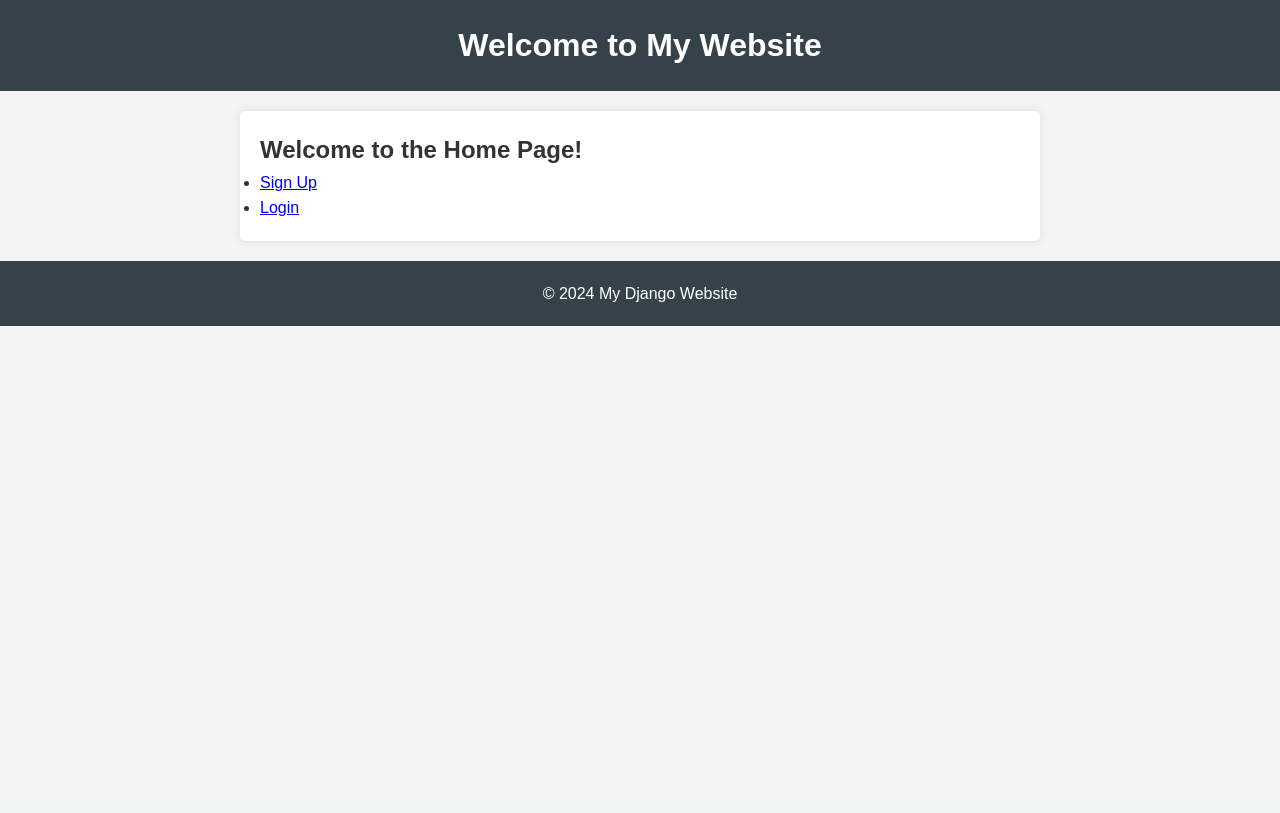
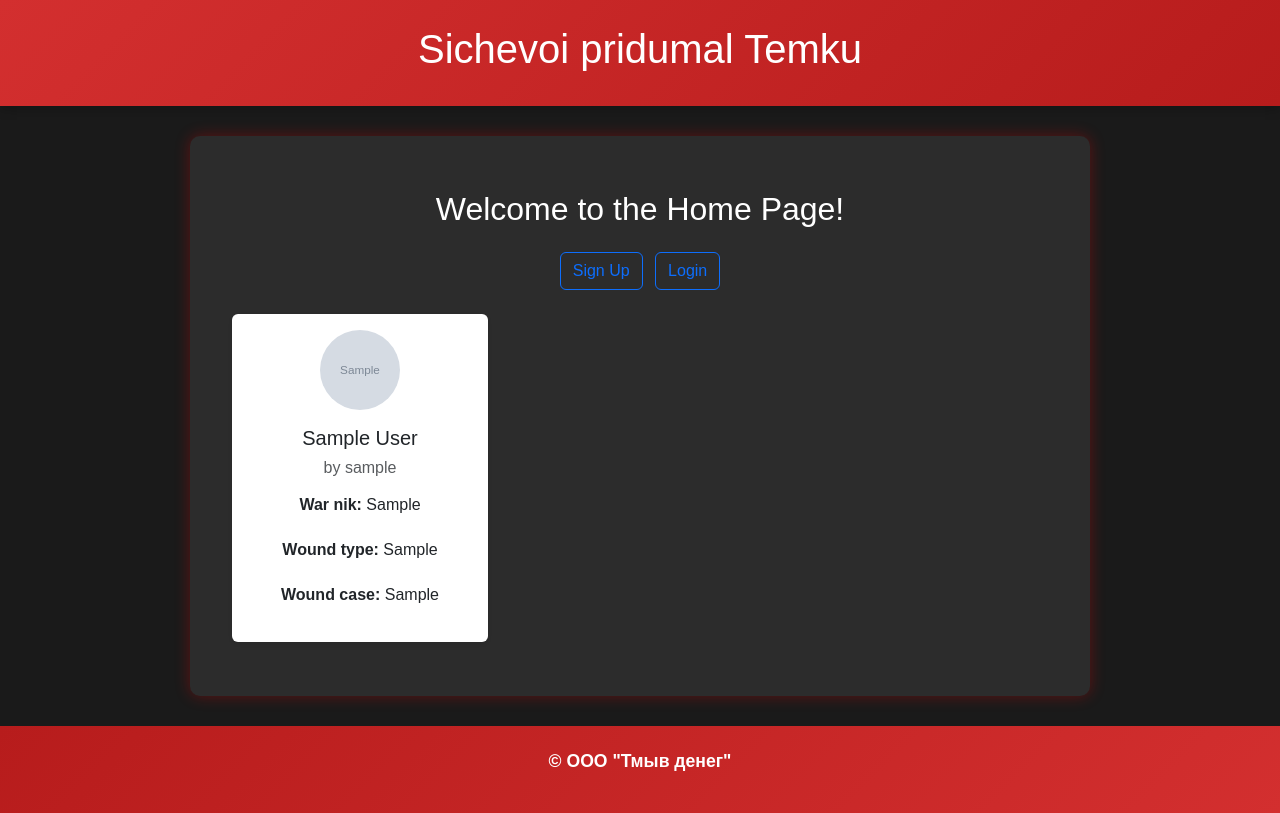
Before and after one commit to Mykyta-Harashchenko/Online_Courses_Platform, a Django app: template online_courses/app_auth/templates/app_auth/index.html in a window 1280 px wide. Before the commit the page ends 326 px from the top, so only its background shows below. Run offline with Django 5.2, Linux system fonts and the light colour scheme; the template is opened without the code that fills it: most values are stand-ins (such as "Sample title", 1, 10 or a date in 2020); grey boxes marked "Sample" are stand-in pictures.

Commit message:
Added styles, pagination

```diff
--- a/online_courses/app_auth/static/app_auth/style.css
+++ b/online_courses/app_auth/static/app_auth/style.css
@@ -1,32 +1,36 @@
-/* style.css */
 
-/* Сброс стилей для нормализации отображения */
+/* Сброс стандартных стилей */
 * {
     margin: 0;
     padding: 0;
     box-sizing: border-box;
 }
 
-/* Основные стили для body */
+/* Основные стили */
 body {
-    font-family: Arial, sans-serif;
-    line-height: 1.6;
-    background-color: #f4f4f4;
-    color: #333;
-}
-
-/* Стили для шапки */
-header {
-    background: #35424a;
-    color: #ffffff;
-    padding: 20px 0;
+    font-family: 'Poppins', Arial, sans-serif;
+    line-height: 1.8;
+    background-color: #1a1a1a;
+    color: #fff;
     text-align: center;
 }
 
-/* Стили для навигационного меню */
+/* Шапка сайта */
+header {
+    background: linear-gradient(135deg, #d32f2f, #b71c1c);
+    color: #ffffff;
+    padding: 25px 0;
+    text-align: center;
+    font-size: 1.8rem;
+    font-weight: bold;
+    box-shadow: 0 4px 10px rgba(0, 0, 0, 0.2);
+}
+
+/* Навигация */
 nav ul {
     list-style: none;
     padding: 0;
+    margin-top: 10px;
 }
 
 nav ul li {
@@ -38,43 +42,65 @@ nav ul li a {
     color: #ffffff;
     text-decoration: none;
     font-weight: bold;
+    font-size: 1.2rem;
+    transition: color 0.3s ease;
 }
 
 nav ul li a:hover {
+    color: #ffccbc;
     text-decoration: underline;
 }
 
-/* Стили для основного контента */
+/* Основной контент */
 main {
-    padding: 20px;
-    max-width: 800px;
-    margin: 20px auto;
-    background: #ffffff;
-    border-radius: 5px;
-    box-shadow: 0 0 10px rgba(0, 0, 0, 0.1);
+    padding: 30px;
+    max-width: 900px;
+    margin: 30px auto;
+    background: #2c2c2c;
+    border-radius: 10px;
+    box-shadow: 0 0 15px rgba(255, 0, 0, 0.3);
 }
 
-/* Стили для футера */
+/* Подвал */
 footer {
     text-align: center;
     padding: 20px 0;
-    background: #35424a;
+    background: linear-gradient(135deg, #b71c1c, #d32f2f);
     color: #ffffff;
     position: relative;
     bottom: 0;
     width: 100%;
+    font-size: 1.1rem;
+    font-weight: bold;
 }
 
-/* Стили для кнопок */
+/* Кнопки */
 button {
-    background: #35424a;
+    background: #d32f2f;
     color: #ffffff;
     border: none;
-    padding: 10px 15px;
+    padding: 12px 20px;
     cursor: pointer;
-    border-radius: 5px;
+    border-radius: 8px;
+    font-size: 1.1rem;
+    font-weight: bold;
+    transition: background 0.3s ease, transform 0.2s ease;
 }
 
 button:hover {
-    background: #4a606e;
+    background: #ff5252;
+    transform: scale(1.05);
 }
+
+/* Адаптивность */
+@media (max-width: 768px) {
+    main {
+        padding: 20px;
+        width: 90%;
+    }
+
+    nav ul li {
+        display: block;
+        margin: 10px 0;
+    }
+}
--- a/online_courses/app_auth/templates/app_auth/base.html
+++ b/online_courses/app_auth/templates/app_auth/base.html
@@ -3,14 +3,16 @@
 <head>
     <meta charset="UTF-8">
     <meta name="viewport" content="width=device-width, initial-scale=1.0">
-    <title>{% block title %}My Django Website{% endblock %}</title>
+    <link href="https://cdn.jsdelivr.net/npm/bootstrap@5.3.3/dist/css/bootstrap.min.css" rel="stylesheet"
+          integrity="sha384-QWTKZyjpPEjISv5WaRU9OFeRpok6YctnYmDr5pNlyT2bRjXh0JMhjY6hW+ALEwIH" crossorigin="anonymous">
+    <title>My Django Website</title>
     {% load static %}
     <link rel="stylesheet" href="{% static 'app_auth/style.css' %}">
 </head>
 <body>
     <!-- Header -->
     <header>
-        <h1>Welcome to My Website</h1>
+        <h1>Sichevoi pridumal Temku</h1>
     </header>
 
     <!-- Main content block that other templates can extend -->
@@ -22,7 +24,7 @@
 
     <!-- Footer -->
     <footer>
-        <p>&copy; 2024 My Django Website</p>
+        <p>&copy; ООО "Тмыв денег"</p>
     </footer>
 
 </body>
--- a/online_courses/app_auth/templates/app_auth/index.html
+++ b/online_courses/app_auth/templates/app_auth/index.html
@@ -3,34 +3,80 @@
 {% block title %}Home - My Django Website{% endblock %}
 
 {% block content %}
-    <div>
-        <h2>Welcome to the Home Page!</h2>
+    <div class="container">
+        <h2 class="text-center my-4">Welcome to the Home Page!</h2>
 
-        <!-- Проверяем, аутентифицирован ли пользователь -->
         {% if user.is_authenticated %}
-            <p>Hello, {{ user.username }}!</p>
-            <form method="POST" action="{% url 'app_auth:logout' %}">
-                {% csrf_token %}
-                <button type="submit">Logout</button>
-            </form>
-            <form method="POST" action="{% url 'app_auth:profile' %}">
-                {% csrf_token %}
-                <button type="submit">Profile</button>
-            </form>
-            <form method="POST" action="{% url 'warrior:add_warrior' %}">
-                {% csrf_token %}
-                <button type="submit">Add Warrior</button>
-            </form>
+            <div class="d-flex justify-content-between align-items-center mb-4">
+                <p class="mb-0">Hello, <strong>{{ user.username }}</strong>!</p>
+                <div>
+                    <form method="POST" action="{% url 'app_auth:logout' %}" class="d-inline">
+                        {% csrf_token %}
+                        <button type="submit" class="btn btn-danger">Logout</button>
+                    </form>
+                    <a href="{% url 'app_auth:profile' %}" class="btn btn-primary">Profile</a>
+                    <a href="{% url 'warrior:add_warrior' %}" class="btn btn-success">Add Warrior</a>
+                </div>
+            </div>
         {% else %}
-          <ul class="nav">
-            <li class="nav-item">
-                <a class="btn btn-outline-primary me-2" href="{% url 'app_auth:register' %}">Sign Up</a>
-            </li>
-            <li class="nav-item">
-                <a class="btn btn-outline-primary" href="{% url 'app_auth:signin' %}">Login</a>
-            </li>
-          </ul>
+          <div class="text-center mb-4">
+            <a class="btn btn-outline-primary me-2" href="{% url 'app_auth:register' %}">Sign Up</a>
+            <a class="btn btn-outline-primary" href="{% url 'app_auth:signin' %}">Login</a>
+          </div>
+        {% endif %}
 
+        <!-- Список воинов -->
+        <div class="row">
+    {% for warrior in warriors %}
+    <div class="col-md-6 col-lg-4 mb-4">
+        <div class="card shadow-sm border-0">
+            <div class="card-body text-center">
+                <!-- Отображение аватара -->
+                {% if warrior.avatar %}
+                    <img src="{{ warrior.avatar.url }}" alt="{{ warrior.first_name }} {{ warrior.last_name }}" class="rounded-circle mb-3" width="80" height="80">
+                {% else %}
+                    <img src="/media/default_avatar.png" alt="Default Avatar" class="rounded-circle mb-3" width="80" height="80">
+                {% endif %}
+
+                <h5 class="card-title mb-1">{{ warrior.first_name }} {{ warrior.last_name }}</h5>
+                <p class="text-muted mb-2">by {{ warrior.user.username }}</p>
+
+                <!-- Биография -->
+                <p class="text-dark"><strong>War nik:</strong> {{ warrior.war_nik }}</p>
+
+                <!-- Навыки -->
+                <p class="text-dark"><strong>Wound type:</strong> {{ warrior.wound_type }}</p>
+
+                <!-- Опыт -->
+                <p class="text-dark"><strong>Wound case:</strong> {{ warrior.wound_case }}</p>
+            </div>
+        </div>
+    </div>
+    {% endfor %}
+</div>
+
+
+        <!-- Пагинация -->
+        {% if warriors.has_other_pages %}
+        <nav class="mt-4">
+            <ul class="pagination justify-content-center">
+                {% if warriors.has_previous %}
+                    <li class="page-item">
+                        <a class="page-link" href="{% url 'warrior:root_paginate' warriors.previous_page_number %}">← Previous</a>
+                    </li>
+                {% else %}
+                    <li class="page-item disabled"><span class="page-link">← Previous</span></li>
+                {% endif %}
+
+                {% if warriors.has_next %}
+                    <li class="page-item">
+                        <a class="page-link" href="{% url 'warrior:root_paginate' warriors.next_page_number %}">Next →</a>
+                    </li>
+                {% else %}
+                    <li class="page-item disabled"><span class="page-link">Next →</span></li>
+                {% endif %}
+            </ul>
+        </nav>
         {% endif %}
     </div>
 {% endblock %}
--- a/online_courses/app_auth/urls.py
+++ b/online_courses/app_auth/urls.py
@@ -9,6 +9,7 @@ app_name = 'app_auth'
 
 urlpatterns = [
     path('', views.main, name='root'),
+    path('<int:page>', views.main, name='root_paginate'),
     path('register/', views.RegisterView.as_view(), name='register'),
     path('signin/', LoginView.as_view(template_name='app_auth/registration/login.html', form_class=LoginForm), name='signin'),
     path('logout/', views.logoutuser, name='logout'),
--- a/online_courses/online_courses/settings.py
+++ b/online_courses/online_courses/settings.py
@@ -9,7 +9,7 @@ https://docs.djangoproject.com/en/5.1/topics/settings/
 For the full list of settings and their values, see
 https://docs.djangoproject.com/en/5.1/ref/settings/
 """
-
+import os
 from pathlib import Path
 import environ
 
@@ -45,7 +45,7 @@ INSTALLED_APPS = [
     'django.contrib.messages',
     'django.contrib.staticfiles',
     'app_auth',
-    'warrior'
+    'warrior',
 ]
 
 MIDDLEWARE = [
@@ -129,6 +129,8 @@ USE_TZ = True
 # https://docs.djangoproject.com/en/5.1/howto/static-files/
 
 STATIC_URL = '/static/'
+STATIC_ROOT = os.path.join(BASE_DIR, 'staticfiles')
+STATICFILES_DIRS = [os.path.join(BASE_DIR, 'static')]
 LOGIN_URL = "app_auth/login"
 LOGIN_REDIRECT_URL = 'app_auth:profile'
 MEDIA_ROOT = BASE_DIR / 'media'
--- a/online_courses/online_courses/urls.py
+++ b/online_courses/online_courses/urls.py
@@ -7,4 +7,10 @@ urlpatterns = [
     path('', include('app_auth.urls')),
     path('warrior/', include('warrior.urls', namespace='warrior')),
     path('admin/', admin.site.urls),
-]+ static(settings.MEDIA_URL, document_root=settings.MEDIA_ROOT)
+]
+
+# Для загрузки медиафайлов
+urlpatterns += static(settings.MEDIA_URL, document_root=settings.MEDIA_ROOT)
+
+# Для статических файлов
+urlpatterns += static(settings.STATIC_URL, document_root=settings.STATIC_ROOT)
```
Also changed, not shown: online_courses/app_auth/views.py (+9 -2 lines).
